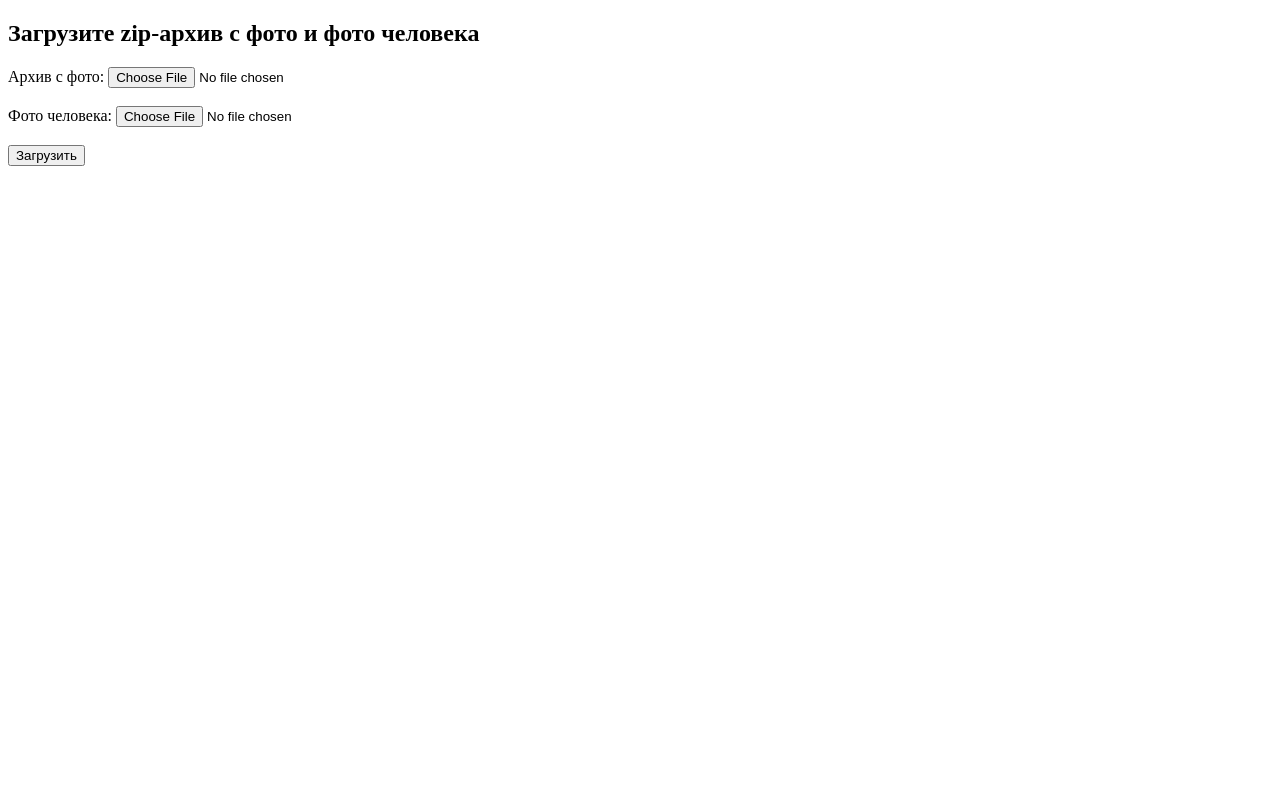
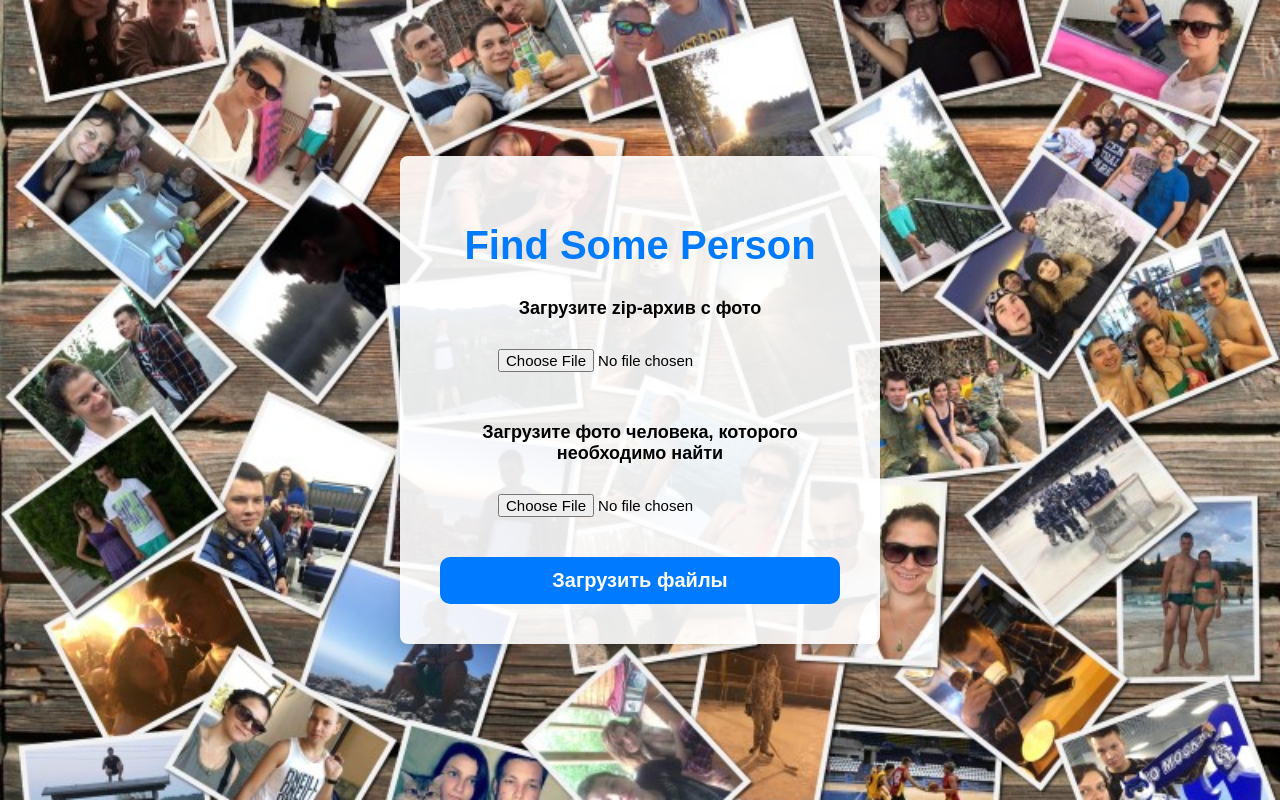
Before and after one commit to Metrof/PhotoPersonFilter, a Flask app: page / in a window 1280 px wide. Run offline with Flask 3, Linux system fonts and the light colour scheme.

Commit message:
addAppLogik

```diff
--- a/app.py
+++ b/app.py
@@ -1,34 +1,118 @@
-from flask import Flask, render_template, request, redirect, send_file
-import zipfile, os
+import os
+import io
+import zipfile
+import tempfile
+from flask import Flask, render_template, request, send_file
 from werkzeug.utils import secure_filename
-from io import BytesIO
+import keras
+from mtcnn.mtcnn import MTCNN
+import numpy as np
+from PIL import Image
 
+# Инициализация Flask
 app = Flask(__name__)
-UPLOAD_FOLDER = "uploads"
+
+# Путь для временного хранения
+UPLOAD_FOLDER = 'uploads'
 os.makedirs(UPLOAD_FOLDER, exist_ok=True)
 
+# Загрузка моделей
+detector = MTCNN()
+# Предобученная модель FaceNet в папке model/facenet_keras.h5
+embedding_model = keras.models.load_model('model/facenet_keras.h5')
+
+# Порог сходства (минимальное значение cosine similarity)
+THRESHOLD = 0.5
+
+# Функция для извлечения лица и приведения к нужному размеру
+def extract_face(image_path, required_size=(160, 160)):
+    image = Image.open(image_path)
+    image = image.convert('RGB')
+    pixels = np.asarray(image)
+    results = detector.detect_faces(pixels)
+    if not results:
+        return None
+    # Берём первый найденный фрагмент
+    x1, y1, width, height = results[0]['box']
+    x1, y1 = max(0, x1), max(0, y1)
+    x2, y2 = x1 + width, y1 + height
+    face = pixels[y1:y2, x1:x2]
+    image = Image.fromarray(face)
+    image = image.resize(required_size)
+    face_array = np.asarray(image)
+    return face_array
+
+# Преобразуем лицо в embedding
+def get_embedding(face_pixels):
+    face_pixels = face_pixels.astype('float32')
+    mean, std = face_pixels.mean(), face_pixels.std()
+    face_pixels = (face_pixels - mean) / std
+    samples = np.expand_dims(face_pixels, axis=0)
+    yhat = embedding_model.predict(samples)
+    return yhat[0]
+
+# Сравнение: cosine similarity
+from numpy import dot
+from numpy.linalg import norm
+
+def cosine_similarity(a, b):
+    return dot(a, b) / (norm(a) * norm(b))
 
 @app.route('/', methods=['GET', 'POST'])
 def index():
     if request.method == 'POST':
+        # Сохранение файлов
         zip_file = request.files['zip_file']
         face_image = request.files['face_image']
-
         zip_path = os.path.join(UPLOAD_FOLDER, secure_filename(zip_file.filename))
+        face_path = os.path.join(UPLOAD_FOLDER, secure_filename(face_image.filename))
         zip_file.save(zip_path)
-
-        face_path = os.path.join(UPLOAD_FOLDER, secure_filename(face_image.filename))
         face_image.save(face_path)
 
+        # Распаковка zip
+        extract_dir = tempfile.mkdtemp(dir=UPLOAD_FOLDER)
         with zipfile.ZipFile(zip_path, 'r') as zip_ref:
-            zip_ref.extractall(UPLOAD_FOLDER)
+            zip_ref.extractall(extract_dir)
 
-        files = os.listdir(UPLOAD_FOLDER)
-        return render_template('result.html', files=files, face_image=face_image.filename)
+        # Получаем embedding образца
+        sample_face = extract_face(face_path)
+        if sample_face is None:
+            return "Не удалось обнаружить лицо на образце"
+        sample_emb = get_embedding(sample_face)
 
-    return render_template('index.html')
+        # Перебираем изображения
+        matches = []
+        for root, _, files in os.walk(extract_dir):
+            for fname in files:
+                fpath = os.path.join(root, fname)
+                try:
+                    face = extract_face(fpath)
+                    if face is None:
+                        continue
+                    emb = get_embedding(face)
+                    sim = cosine_similarity(sample_emb, emb)
+                    if sim >= THRESHOLD:
+                        matches.append(fpath)
+                except Exception:
+                    continue
 
+        # Формируем zip с найденными
+        output = io.BytesIO()
+        with zipfile.ZipFile(output, 'w') as zip_out:
+            for match in matches:
+                zip_out.write(match, arcname=os.path.basename(match))
+        output.seek(0)
+
+        return send_file(
+            output,
+            mimetype='application/zip',
+            as_attachment=True,
+            download_name='found_faces.zip'
+        )
+
+    return render_template('templates/index.html')
 
 if __name__ == '__main__':
-    port = int(os.environ.get("PORT", 5000))
-    app.run(debug=False, host="0.0.0.0", port=port)
+    import os
+    port = int(os.environ.get('PORT', 5000))
+    app.run(debug=False, host='0.0.0.0', port=port)
--- a/templates/index.html
+++ b/templates/index.html
@@ -1,17 +1,67 @@
-<!DOCTYPE html>
-<html lang="en">
+<!doctype html>
+<html lang="ru">
 <head>
-    <meta charset="UTF-8">
-    <title>Title</title>
+  <meta charset="UTF-8">
+  <meta name="viewport" content="width=device-width, initial-scale=1.0">
+  <title>FindSomePerson</title>
+  <style>
+    html, body {
+      margin: 0;
+      padding: 0;
+      height: 100%;
+    }
+    body {
+      background: url('/static/background.jpg') no-repeat center center fixed;
+      background-size: cover;
+      font-family: Arial, sans-serif;
+      display: flex;
+      justify-content: center;
+      align-items: center;
+    }
+    .card {
+      background-color: rgba(255, 255, 255, 0.9);
+      padding: 40px;
+      border-radius: 8px;
+      box-shadow: 0 2px 10px rgba(0, 0, 0, 0.1);
+      max-width: 400px;
+      width: 100%;
+      text-align: center;
+    }
+    .card h1 {
+      font-size: 40px;
+      color: #007BFF;
+      font-weight: bold;
+    }
+    .card h2 {
+      margin: 30px 0 10px;
+      font-size: 18px;
+    }
+    .card input[type="file"] {
+      margin: 20px 0;
+      font-size: 15px;
+    }
+    .card button {
+      margin-top: 20px;
+      padding: 12px 20px;
+      font-size: 20px;
+      font-weight: bold;
+      border: none;
+      border-radius: 10px;
+      cursor: pointer;
+      background-color: #007BFF;
+      color: #fff;
+      width: 100%;
+    }
+  </style>
 </head>
-  <body>
-    <h2>Загрузите zip-архив с фото и фото человека</h2>
-    <form method="POST" enctype="multipart/form-data">
-      <label>Архив с фото:</label>
-      <input type="file" name="zip_file"><br><br>
-      <label>Фото человека:</label>
-      <input type="file" name="face_image"><br><br>
-      <input type="submit" value="Загрузить">
-    </form>
-  </body>
+<body>
+  <form class="card" method="POST" enctype="multipart/form-data">
+    <h1>Find Some Person</h1>
+    <h2>Загрузите zip-архив с фото</h2>
+    <input type="file" name="zip_file" accept=".zip">
+    <h2>Загрузите фото человека, которого необходимо найти</h2>
+    <input type="file" name="face_image" accept="image/*">
+    <button type="submit">Загрузить файлы</button>
+  </form>
+</body>
 </html>
```
Also changed, not shown: requirements.txt (+6 -1 lines), static/background.jpg (added).
